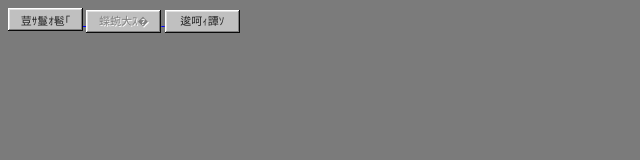
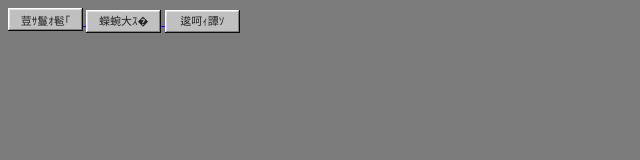
Before and after one commit to 290Namo/GamePolis, a plain HTML site: page data/head.html in a window 1280 px wide. Shown: the full height of the page, 0-640 px from the left. Drawn offline with Linux system fonts and the light colour scheme; a web font is replaced by a local one.

Commit message:
Update head.html

```diff
--- a/data/head.html
+++ b/data/head.html
@@ -11,7 +11,7 @@
 	<tr>
 
 		<a href="../data/introduction.html"	target="contents"><button class="default">主页面</button> </a>
-		<a href="../data/archive.html"	target="contents"><button disabled>开发录</button> </a>
+		<a href="../data/archive.html"	target="contents"><button>开发录</button> </a>
 		<a href="../data/bbs.html"	target="contents"><button class="default">留言板</button> </a>
 	</tr>
 </table>
```
